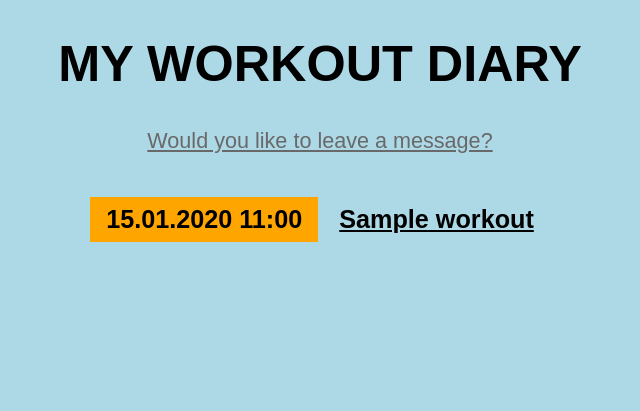
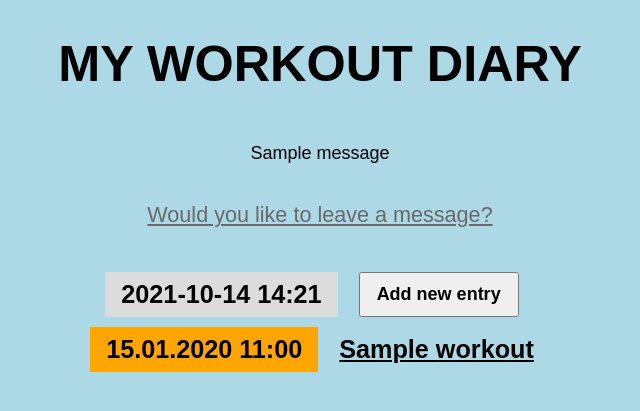
Before and after one commit to petijsma/Workout_diary, a Django app: page / in a window 1280 px wide. Shown: the top 411 px of the page, without its empty margins (320-960 px from the left). Run offline with Django 3.2, Linux system fonts and the light colour scheme; tables that the repository leaves empty hold one stand-in row (values such as "Sample post"); one stand-in notice (Sample message) is shown.

Commit message:
1) enabling modification of the diary on front end using CreateView, UpdateView, DeleteView.
2) locking of possible modification on frontend. Only verified user with
password can add, alter or delete the workouts.

3) adding a message informing of workout been added, altered or deleted.

```diff
--- a/workouts/static/workouts/diary.css
+++ b/workouts/static/workouts/diary.css
@@ -104,3 +104,18 @@ input[type="submit"] {
 .Sunday {
     background-color: green;
 }
+
+/* Messages */
+
+.messages {
+    padding: 0;
+    list-style: none;
+}
+
+.message {
+    width: 100%;
+    background: lightblue;
+    padding: 1rem;
+    text-align: center;
+    margin: 1rem 0;
+}
--- a/workouts/templates/workouts/base.html
+++ b/workouts/templates/workouts/base.html
@@ -11,7 +11,21 @@
 <body>
     <h1><a href="/">MY WORKOUT DIARY</a></h1>
 
+    {% if messages %}
+    <ul class="messages">
+    {% for message in messages %}
+        <li class="message">
+            {{ message }}
+        </li>
+    {% endfor %}
+    </ul>
+    {% endif %}
+
     {% block content %}{% endblock %}
+
+<!--    <hr>
+<a href="{% url 'admin:logout' %}">Logout</a>
+--->
 
 </body>
 
--- a/workouts/templates/workouts/workout_detail.html
+++ b/workouts/templates/workouts/workout_detail.html
@@ -14,6 +14,10 @@
             <h3>{{ workout.title }}</h3>
             <p>{{ workout.content }}</p>
         </article>
+        <p>
+            <a href="{% url 'workout-update' workout.id %}">✍️ Edit</a>
+            <a href="{% url 'workout-delete' workout.id %}">⛔ Delete</a>
+        </p>
     {% endblock %}
 </body>
 </html>
--- a/workouts/templates/workouts/workout_list.html
+++ b/workouts/templates/workouts/workout_list.html
@@ -12,6 +12,11 @@
         <a href="{% url 'contact' %}"> Would you like to leave a message?</a>
         </p>
         <br>
+
+        <article>
+            <h2 class="mark">{% now "Y-m-d H:i" %}</em></h2>
+            <a href="{% url 'workout-create' %}"><button>Add new entry</button></a>
+        </article>
 
         {% for workout in workout_list %}
             <article>
--- a/workouts/urls.py
+++ b/workouts/urls.py
@@ -6,4 +6,7 @@ urlpatterns = [
     path("", views.WorkoutListView.as_view(), name="workout-list"),
     path("<int:pk>", views.WorkoutDetailView.as_view(), name="workout-detail"),
     path("contact", views.contact, name="contact"),
+    path("create", views.WorkoutCreateView.as_view(), name="workout-create"),
+    path("<int:pk>/update", views.WorkoutUpdateView.as_view(), name="workout-update"),
+    path("<int:pk>/delete", views.WorkoutDeleteView.as_view(), name="workout-delete"),
 ]
--- a/workouts/views.py
+++ b/workouts/views.py
@@ -1,13 +1,19 @@
-from django.views.generic import ( ListView, DetailView,)
+from django.views.generic import ( ListView, DetailView, CreateView, UpdateView, DeleteView,)
 from django.shortcuts import render, get_object_or_404
 from django.http import HttpResponse, HttpResponseRedirect
 from django.template import loader
 from django.http import Http404
 from django.urls import reverse
 from django.core.mail import send_mail
+from django.urls import reverse_lazy
+from django.contrib import messages
+from django.contrib.messages.views import SuccessMessageMixin
+from django.contrib.auth.mixins import LoginRequiredMixin
 
 from .models import Workout
 
+class LockedView(LoginRequiredMixin):
+    login_url = "admin:login"
 class WorkoutListView(ListView):
     model = Workout
     queryset = Workout.objects.all().order_by("-date_of_workout")
@@ -31,3 +37,25 @@ def contact(request):
         return render(request, 'workouts/contact.html', {'message_name': message_name})
     else:
         return render(request, 'workouts/contact.html', {})
+
+class WorkoutCreateView(LockedView, SuccessMessageMixin, CreateView):
+    model = Workout
+    fields = ["title", "content", "date_of_workout"]
+    success_url = reverse_lazy("workout-list")
+    success_message = "You added new entry!"
+
+class WorkoutUpdateView(LockedView, SuccessMessageMixin, UpdateView):
+    model = Workout
+    fields = ["title", "content", "date_of_workout"]
+    success_message = "Your entry was updated!"
+
+    def get_success_url(self):
+        return reverse_lazy("workout-list")
+class WorkoutDeleteView(LockedView, DeleteView):
+    model = Workout
+    success_url = reverse_lazy("workout-list")
+    success_message = "Your entry was deleted!"
+
+    def delete(self, request, *args, **kwargs):
+        messages.success(self.request, self.success_message)
+        return super().delete(request, *args, **kwargs)
```
